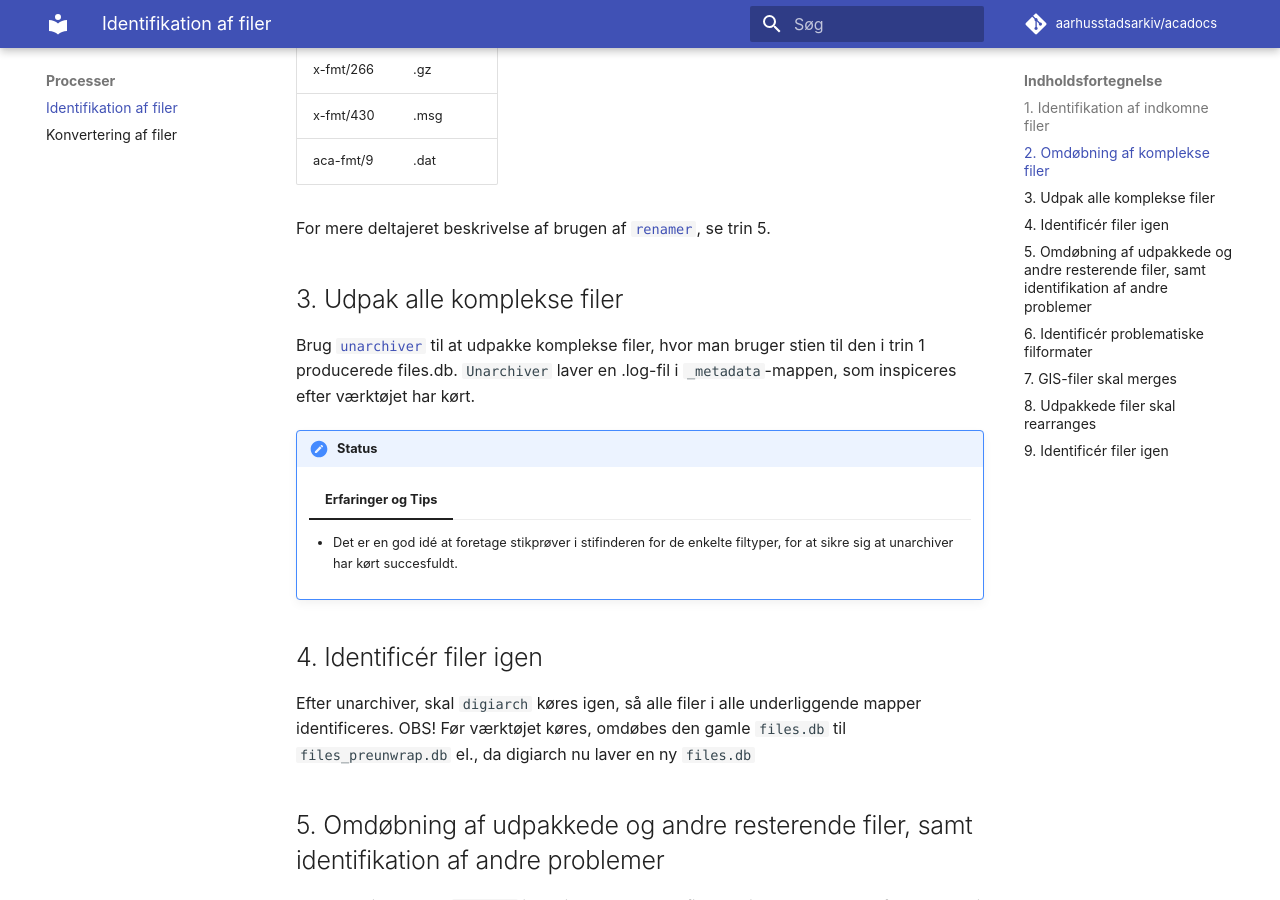
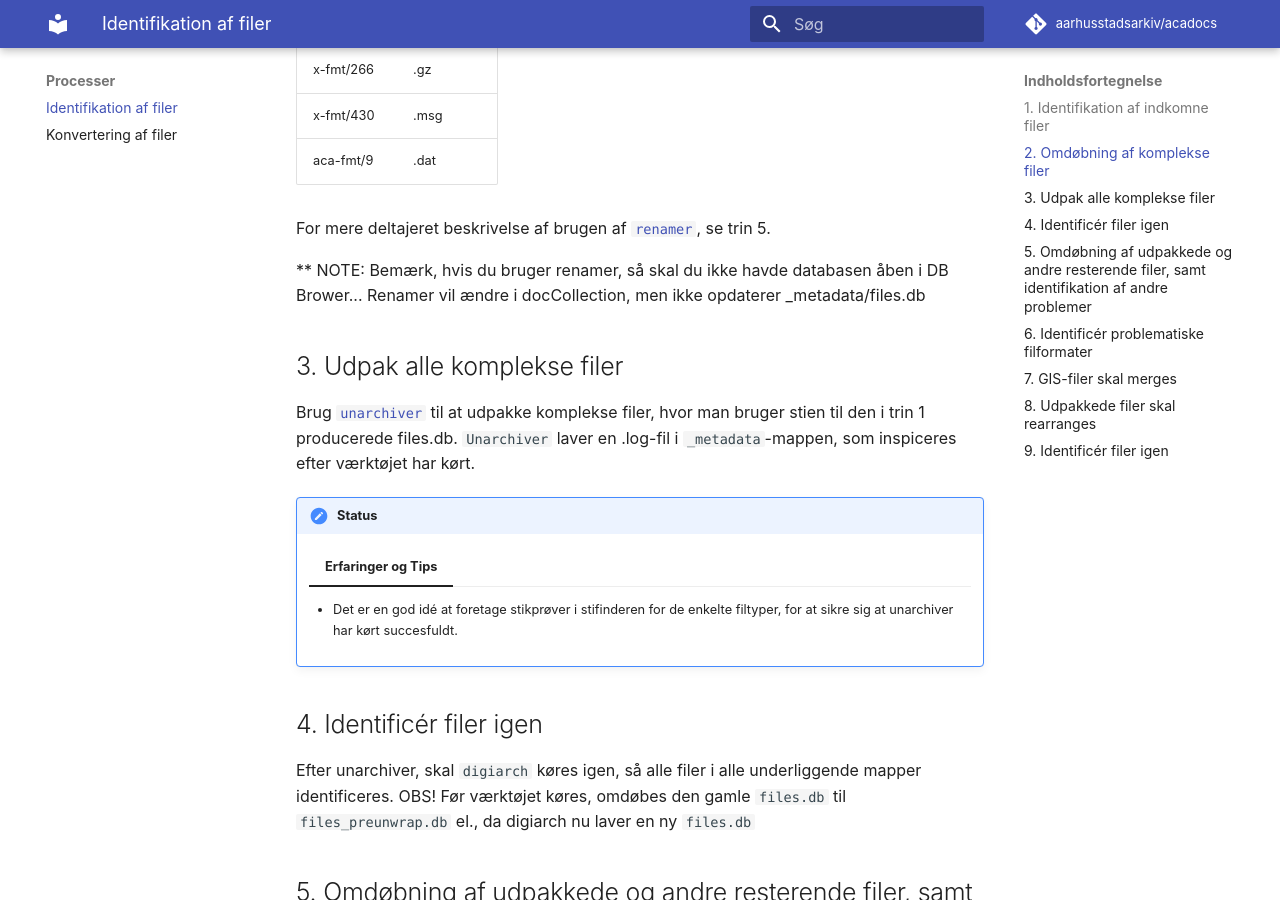
Before and after one commit to aarhusstadsarkiv/acadocs, an MkDocs documentation site: the page built from docs/processes/identify-files.md, in a window 1280 px wide and 900 px high, scrolled down 1937 px. Built offline with MkDocs 1.6.1 and Material for MkDocs 9.7.7, drawn with Linux system fonts in a browser that asks for light colours; comment, search, counter and statistics services are not loaded.

Commit message:
new note to renamer

```diff
--- a/docs/processes/identify-files.md
+++ b/docs/processes/identify-files.md
@@ -48,6 +48,8 @@ I dette trin skal komplekse filer, identificeret af digiarch som havende følgen
 | aca-fmt/9 | .dat      |
 
 For mere deltajeret beskrivelse af brugen af [`renamer`](../tools/renamer.md), se trin 5.
+
+** NOTE: Bemærk, hvis du bruger renamer, så skal du ikke havde databasen åben i DB Brower... Renamer vil ændre i docCollection, men ikke opdaterer _metadata/files.db
 
 ## 3. Udpak alle komplekse filer
 Brug [`unarchiver`](../tools/unarchiver.md) til at udpakke komplekse filer, hvor man bruger stien til den i trin 1 producerede files.db. `Unarchiver` laver en .log-fil i `_metadata`-mappen, som inspiceres efter værktøjet har kørt.
```
